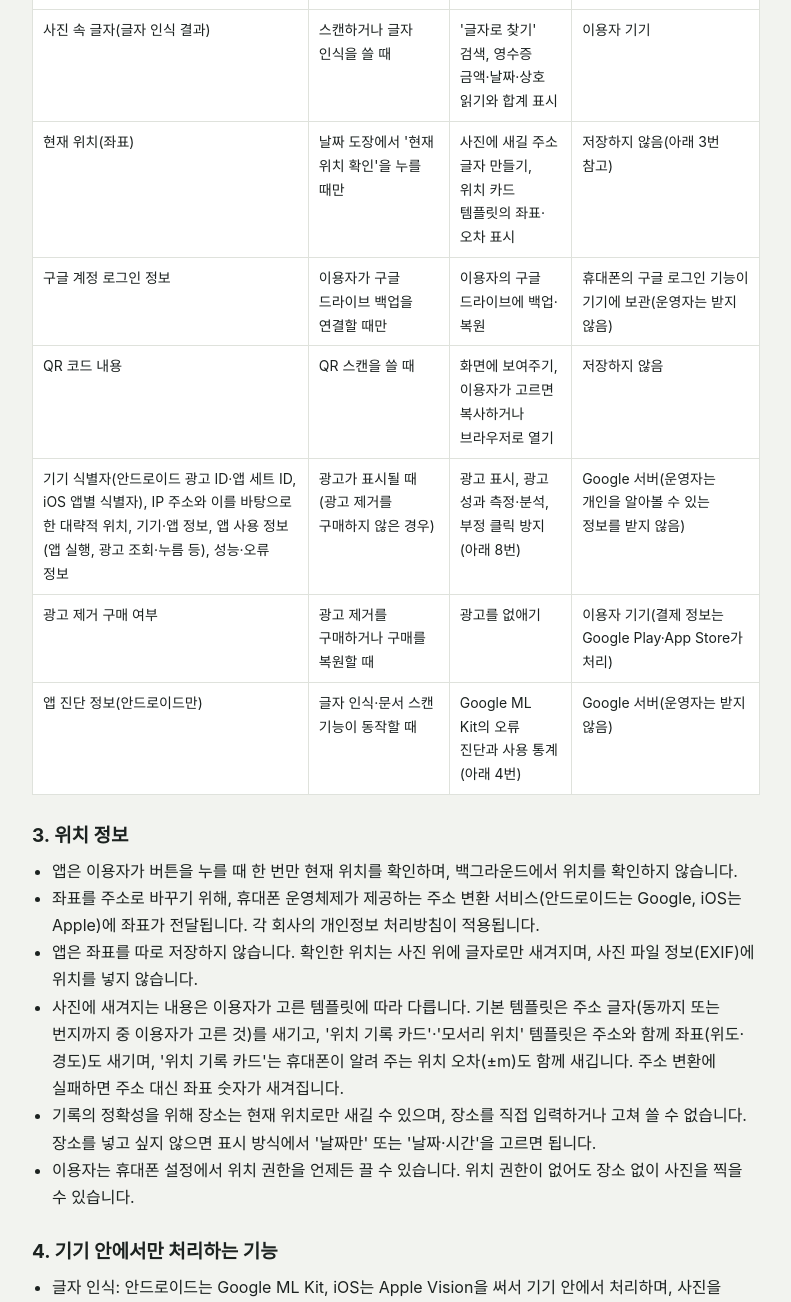
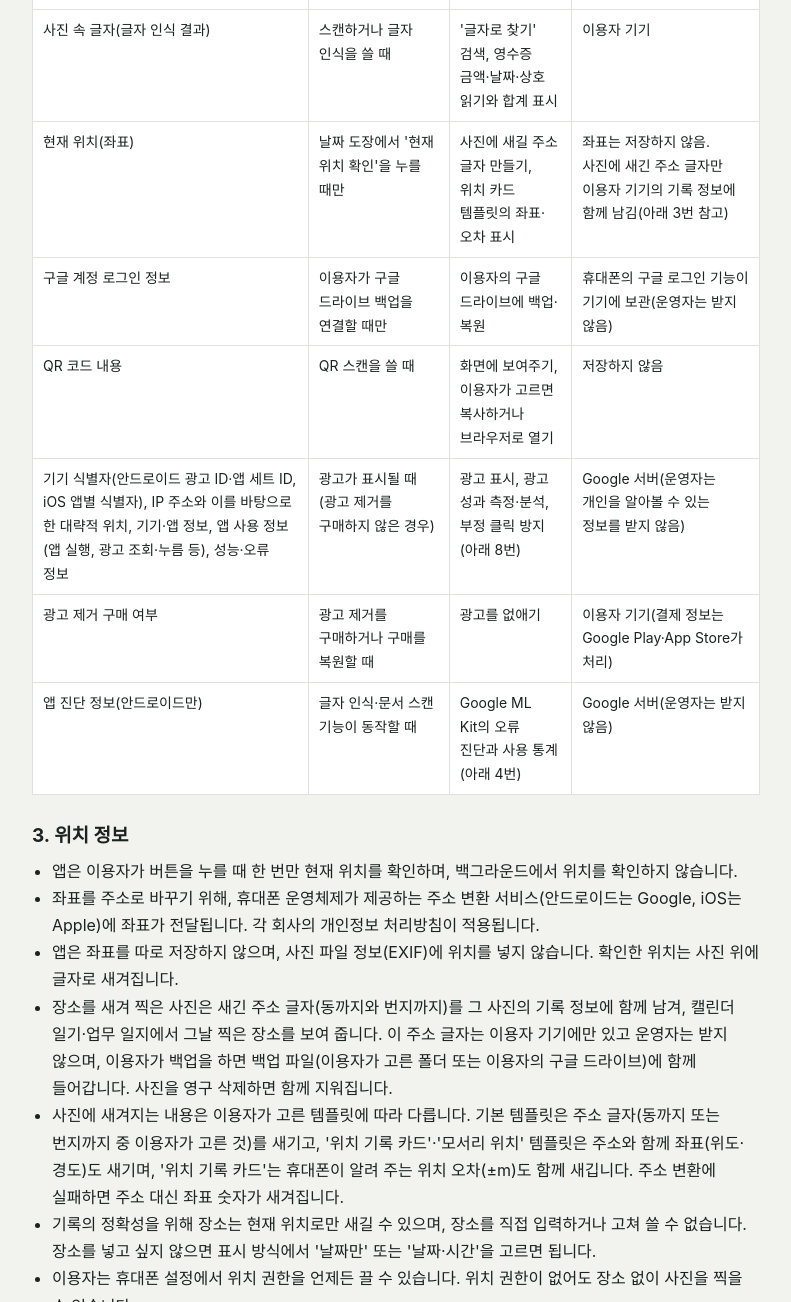
Before and after one commit to ljk121693-dev/ljk121693-dev.github.io, a plain HTML site: page privacy.html in a window 1280 px wide. Shown: the part 720-2022 px from the top of the page, without its empty margins (244-1035 px from the left). Drawn offline with Linux system fonts and the light colour scheme.

Commit message:
처리방침: 장소를 새긴 사진의 주소 글자를 기기 기록에 남기는 내용 추가
Co-Authored-By: Claude Opus 5.5 <noreply@anthropic.com>
Claude-Session: https://claude.ai/code/session_01MLJMYCFREgYNWSGaQb3zKY

```diff
--- a/privacy.html
+++ b/privacy.html
@@ -21,7 +21,7 @@
 <tr><td>동영상과 녹음된 소리(마이크)</td><td>동영상을 찍을 때. 소리는 '소리 켬' 상태이고 마이크 권한을 허용했을 때만 녹음</td><td>동영상 기록, 영상 편집(소리 크기·바람 소리 줄이기 등)</td><td>이용자 기기의 앱 저장 공간, 이용자가 고른 폴더·갤러리(아이폰은 사진 앱의 앨범, 운영자는 받지 않음, 아래 4번)</td></tr>
 <tr><td>촬영 시각, 메모, 라벨, 앨범·프로젝트 이름</td><td>이용자가 입력하거나 저장할 때</td><td>기록 정리, 검색, 캘린더 표시</td><td>이용자 기기, 이용자가 고른 폴더의 기록 정보 파일</td></tr>
 <tr><td>사진 속 글자(글자 인식 결과)</td><td>스캔하거나 글자 인식을 쓸 때</td><td>'글자로 찾기' 검색, 영수증 금액·날짜·상호 읽기와 합계 표시</td><td>이용자 기기</td></tr>
-<tr><td>현재 위치(좌표)</td><td>날짜 도장에서 '현재 위치 확인'을 누를 때만</td><td>사진에 새길 주소 글자 만들기, 위치 카드 템플릿의 좌표·오차 표시</td><td>저장하지 않음(아래 3번 참고)</td></tr>
+<tr><td>현재 위치(좌표)</td><td>날짜 도장에서 '현재 위치 확인'을 누를 때만</td><td>사진에 새길 주소 글자 만들기, 위치 카드 템플릿의 좌표·오차 표시</td><td>좌표는 저장하지 않음. 사진에 새긴 주소 글자만 이용자 기기의 기록 정보에 함께 남김(아래 3번 참고)</td></tr>
 <tr><td>구글 계정 로그인 정보</td><td>이용자가 구글 드라이브 백업을 연결할 때만</td><td>이용자의 구글 드라이브에 백업·복원</td><td>휴대폰의 구글 로그인 기능이 기기에 보관(운영자는 받지 않음)</td></tr>
 <tr><td>QR 코드 내용</td><td>QR 스캔을 쓸 때</td><td>화면에 보여주기, 이용자가 고르면 복사하거나 브라우저로 열기</td><td>저장하지 않음</td></tr>
 <tr><td>기기 식별자(안드로이드 광고 ID·앱 세트 ID, iOS 앱별 식별자), IP 주소와 이를 바탕으로 한 대략적 위치, 기기·앱 정보, 앱 사용 정보(앱 실행, 광고 조회·누름 등), 성능·오류 정보</td><td>광고가 표시될 때(광고 제거를 구매하지 않은 경우)</td><td>광고 표시, 광고 성과 측정·분석, 부정 클릭 방지(아래 8번)</td><td>Google 서버(운영자는 개인을 알아볼 수 있는 정보를 받지 않음)</td></tr>
@@ -33,7 +33,8 @@
 <ul>
 <li>앱은 이용자가 버튼을 누를 때 한 번만 현재 위치를 확인하며, 백그라운드에서 위치를 확인하지 않습니다.</li>
 <li>좌표를 주소로 바꾸기 위해, 휴대폰 운영체제가 제공하는 주소 변환 서비스(안드로이드는 Google, iOS는 Apple)에 좌표가 전달됩니다. 각 회사의 개인정보 처리방침이 적용됩니다.</li>
-<li>앱은 좌표를 따로 저장하지 않습니다. 확인한 위치는 사진 위에 글자로만 새겨지며, 사진 파일 정보(EXIF)에 위치를 넣지 않습니다.</li>
+<li>앱은 좌표를 따로 저장하지 않으며, 사진 파일 정보(EXIF)에 위치를 넣지 않습니다. 확인한 위치는 사진 위에 글자로 새겨집니다.</li>
+<li>장소를 새겨 찍은 사진은 새긴 주소 글자(동까지와 번지까지)를 그 사진의 기록 정보에 함께 남겨, 캘린더 일기·업무 일지에서 그날 찍은 장소를 보여 줍니다. 이 주소 글자는 이용자 기기에만 있고 운영자는 받지 않으며, 이용자가 백업을 하면 백업 파일(이용자가 고른 폴더 또는 이용자의 구글 드라이브)에 함께 들어갑니다. 사진을 영구 삭제하면 함께 지워집니다.</li>
 <li>사진에 새겨지는 내용은 이용자가 고른 템플릿에 따라 다릅니다. 기본 템플릿은 주소 글자(동까지 또는 번지까지 중 이용자가 고른 것)를 새기고, '위치 기록 카드'·'모서리 위치' 템플릿은 주소와 함께 좌표(위도·경도)도 새기며, '위치 기록 카드'는 휴대폰이 알려 주는 위치 오차(±m)도 함께 새깁니다. 주소 변환에 실패하면 주소 대신 좌표 숫자가 새겨집니다.</li>
 <li>기록의 정확성을 위해 장소는 현재 위치로만 새길 수 있으며, 장소를 직접 입력하거나 고쳐 쓸 수 없습니다. 장소를 넣고 싶지 않으면 표시 방식에서 '날짜만' 또는 '날짜·시간'을 고르면 됩니다.</li>
 <li>이용자는 휴대폰 설정에서 위치 권한을 언제든 끌 수 있습니다. 위치 권한이 없어도 장소 없이 사진을 찍을 수 있습니다.</li>
```
